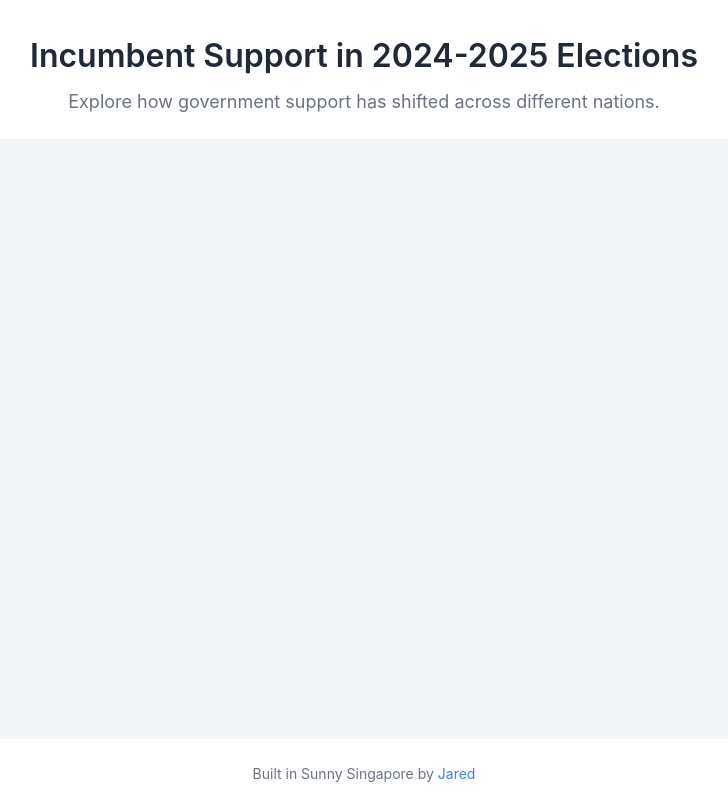
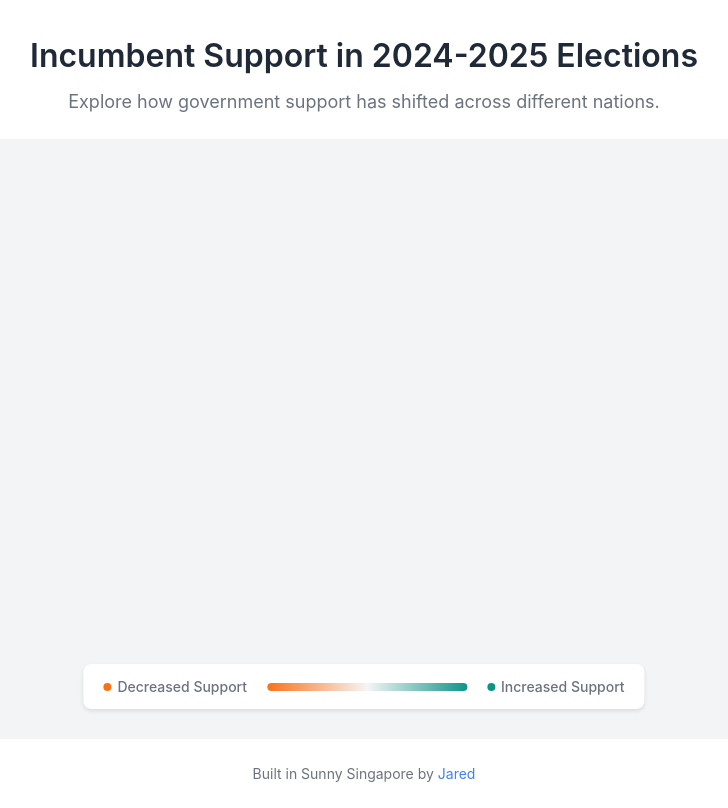
Before and after one commit to tongrhj/incumbent-election-map-2025, a plain HTML site: page index.html in a window 1280 px wide. Shown: the whole page, without its empty margins (276-1004 px from the left). Drawn offline with nearby package versions, Linux system fonts and the light colour scheme; no server answers.

Commit message:
add legend

```diff
--- a/index.html
+++ b/index.html
@@ -100,6 +100,57 @@
             cursor: pointer;
         }
 
+        .legend {
+            position: absolute;
+            bottom: 20px;
+            left: 50%;
+            transform: translateX(-50%);
+            background: white;
+            padding: 12px 20px;
+            border-radius: 8px;
+            box-shadow: 0 2px 4px rgba(0,0,0,0.1);
+            display: flex;
+            align-items: center;
+            gap: 20px;
+            z-index: 100;
+        }
+
+        .legend-gradient {
+            width: 200px;
+            height: 8px;
+            background: linear-gradient(to right,
+                #f97316,    /* Orange for decrease */
+                #f5f5f5,    /* Light gray for neutral */
+                #0d9488     /* Teal for increase */
+            );
+            border-radius: 999px;
+            position: relative;
+        }
+
+        .legend-label {
+            font-size: 0.875rem;
+            color: var(--color-text-secondary);
+            font-weight: 500;
+            display: flex;
+            align-items: center;
+            gap: 6px;
+            white-space: nowrap;
+        }
+
+        .legend-dot {
+            width: 8px;
+            height: 8px;
+            border-radius: 50%;
+        }
+
+        .legend-dot.decrease {
+            background: #f97316;
+        }
+
+        .legend-dot.increase {
+            background: #0d9488;
+        }
+
         .footer {
             text-align: center;
             padding: 1.5rem 1rem;
@@ -133,6 +184,20 @@
             #map-container {
                 min-height: 300px;
             }
+
+            .legend {
+                bottom: 10px;
+                padding: 8px 12px;
+                gap: 12px;
+            }
+
+            .legend-gradient {
+                width: 120px;
+            }
+
+            .legend-label {
+                font-size: 0.75rem;
+            }
         }
 
         @media (min-width: 1200px) {
@@ -143,6 +208,10 @@
             #map-container {
                 height: calc(100vh - 200px);
                 min-height: 600px;
+            }
+
+            .legend {
+                bottom: 30px;
             }
         }
     </style>
@@ -156,6 +225,17 @@
     <div id="map-container">
         <div id="world-map"></div>
         <div id="tooltip"></div>
+        <div class="legend">
+            <span class="legend-label">
+                <span class="legend-dot decrease"></span>
+                Decreased Support
+            </span>
+            <div class="legend-gradient"></div>
+            <span class="legend-label">
+                <span class="legend-dot increase"></span>
+                Increased Support
+            </span>
+        </div>
     </div>
 
     <footer class="footer">
```
